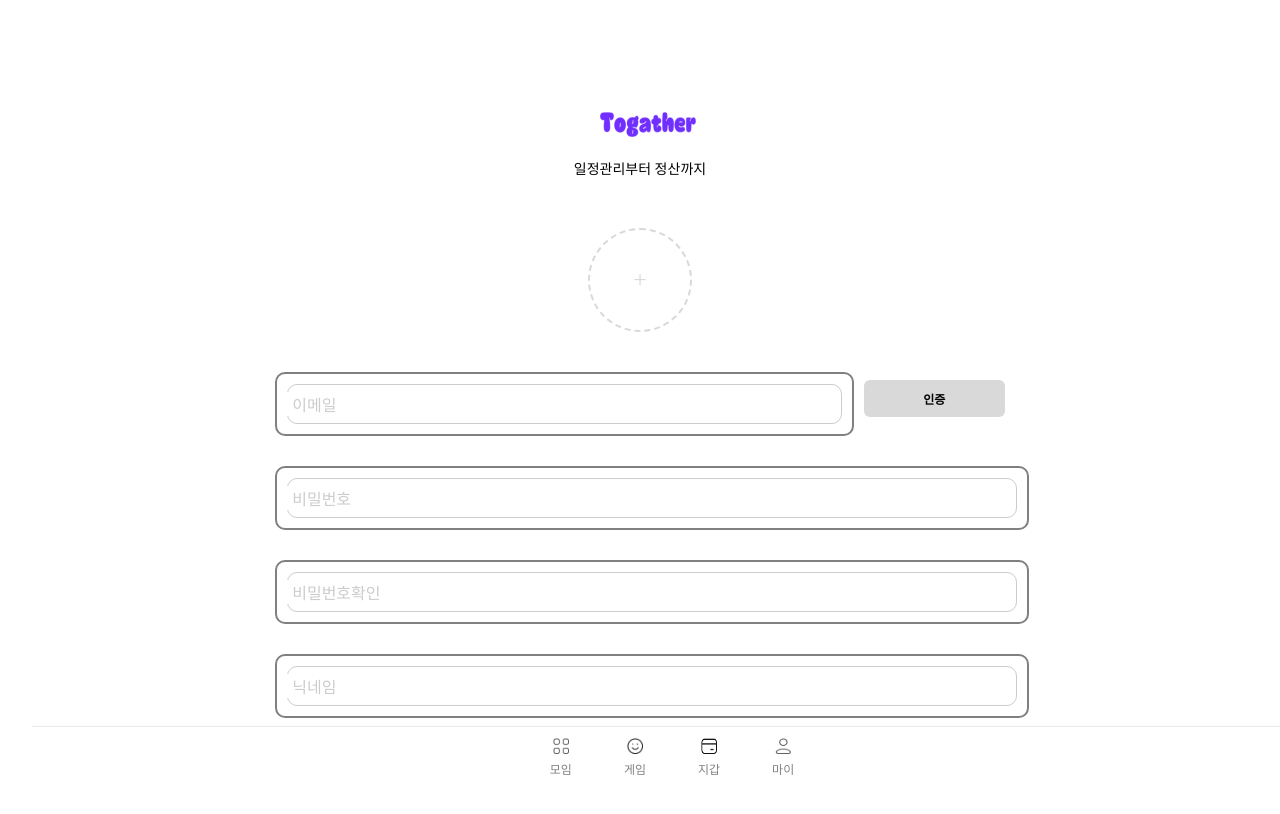
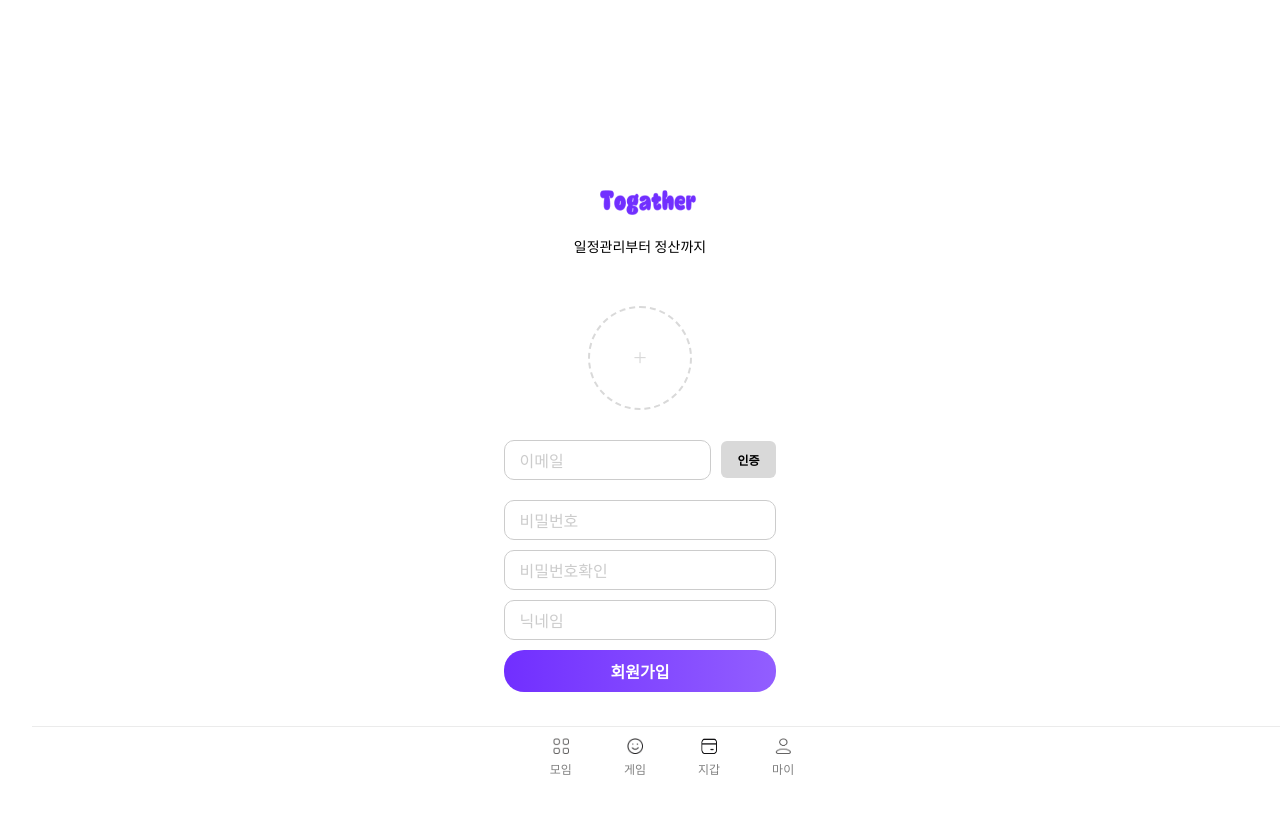
Before and after one commit to togather209/togather, a React (Vite) app in the folder frontend/: page /signup in a window 1280 px wide. Shown: the top 814 px of the page. Built offline with nearby package versions, Linux system fonts and the light colour scheme; a web font is replaced by a local one.

Commit message:
feature/모임생성폼 작성

```diff
--- a/frontend/dev-dist/sw.js
+++ b/frontend/dev-dist/sw.js
@@ -82,7 +82,7 @@
     "revision": "3ca0b8505b4bec776b69afdba2768812"
   }, {
     "url": "index.html",
-    "revision": "0.cun6n7t8jg"
+    "revision": "0.f5ed3o7r2ag"
   }], {});
   workbox.cleanupOutdatedCaches();
   workbox.registerRoute(new workbox.NavigationRoute(workbox.createHandlerBoundToURL("index.html"), {
--- a/frontend/src/components/home/RegistForm.css
+++ b/frontend/src/components/home/RegistForm.css
@@ -99,27 +99,3 @@
     border: none;
     background-color: #F9F9F9;
 }
-
-
-
-
-
-.input-container {
-    text-align: center;
-    margin-top: 20px;
-    border: 2px solid gray;
-    padding: 10px;
-    border-radius: 10px;
-    display: inline-block;
-  }
-
-  .input-container.focused {
-    border-color: blue;
-  }
-
-  .text-input {
-    border: none;
-    outline: none;
-    width: 200px;
-    padding: 5px;
-  }
--- a/frontend/src/routes/AppRoutes.jsx
+++ b/frontend/src/routes/AppRoutes.jsx
@@ -31,6 +31,7 @@
   return (
     <Routes>
       <Route path="landing" element={<Landing />} />
+
       <Route path="/" element={<Home />}>
         <Route path="" element={<HomeMainContainer />}>
             <Route index element={<HomeMain />}></Route>
@@ -42,7 +43,6 @@
             <Route path=":id" element={<MeetingDetail />}></Route>
         </Route>
       </Route>
-
 
       <Route path='/wallet' element={<Wallet />} />
       <Route path='/mypage' element={<MyPage />} />
```
